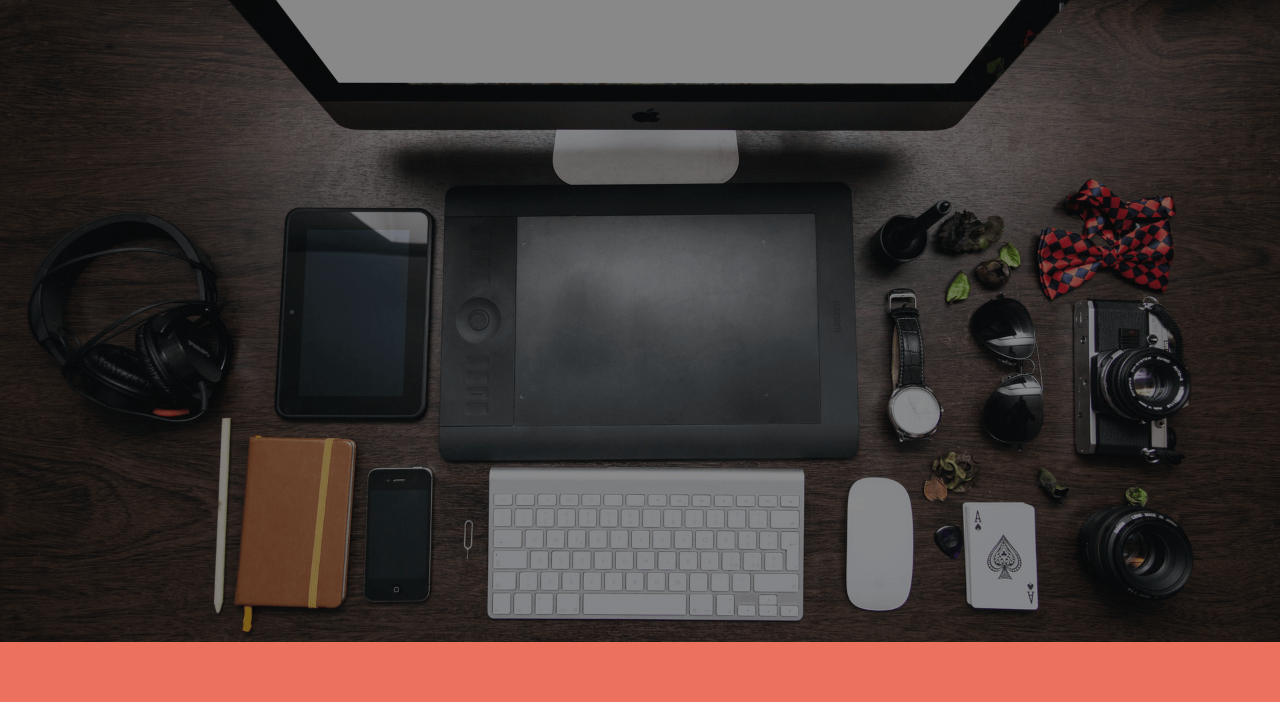
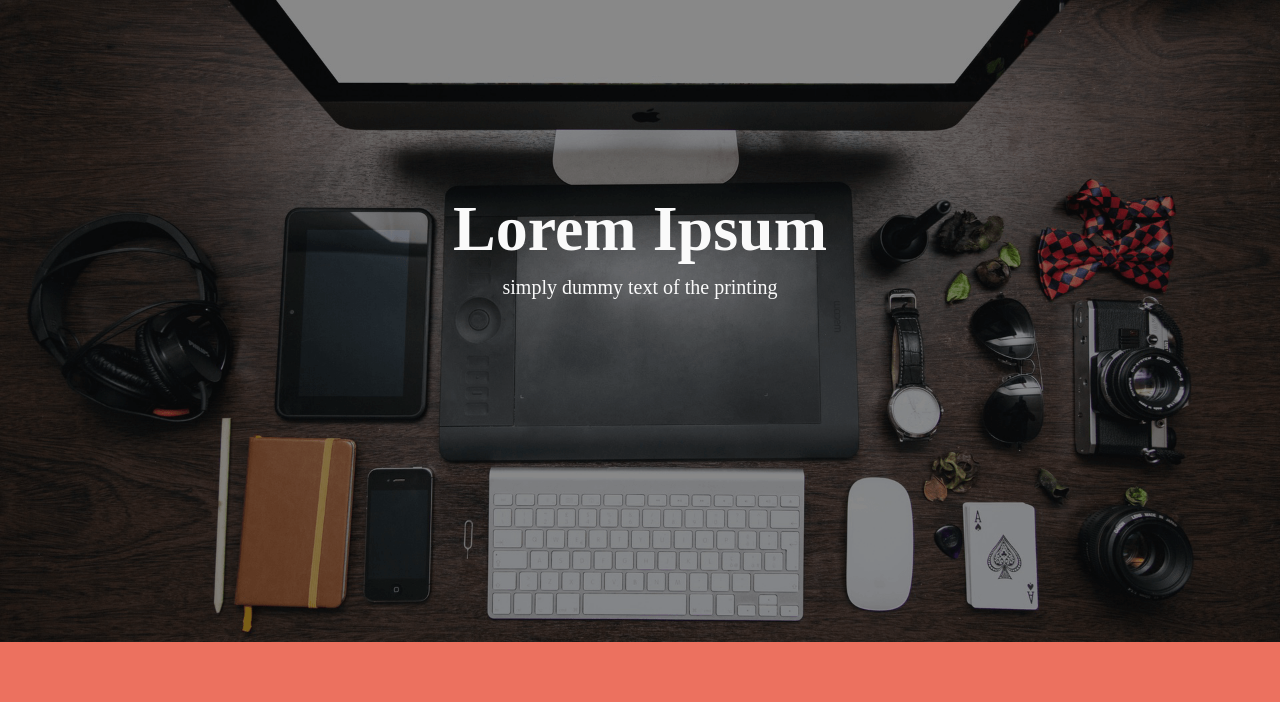
Before and after one commit to shimizu6174/Mysite, a plain HTML site: page index.html in a window 1280 px wide. Shown: the part 78-800 px from the top of the page. Drawn offline with Linux system fonts and the light colour scheme.

Commit message:
finish mv

```diff
--- a/index.html
+++ b/index.html
@@ -33,7 +33,10 @@
 	</header>
 
 
-	<div id="main-visual"></div>
+	<div id="main-visual">
+		<h1 class="mv-title">Lorem Ipsum</h1>
+		<p class="mv-text">simply dummy text of the printing</p>
+	</div>
 
 
 	<main>
--- a/style.css
+++ b/style.css
@@ -51,6 +51,19 @@ header {
 	background-image: url("img/mv.png");
 	background-size: cover;
 	background-position: center;
+	font-size: 64px;
+	color: #FAFAFA;
+	text-align: center;
+}
+.mv-title {
+	font-size: 64px;
+	color: #FAFAFA;
+	padding-top: 200px;
+}
+.mv-text {
+	font-size: 20px;
+	color: #FAFAFA;
+	padding-top: 10px;
 }
 
 main {}
```
